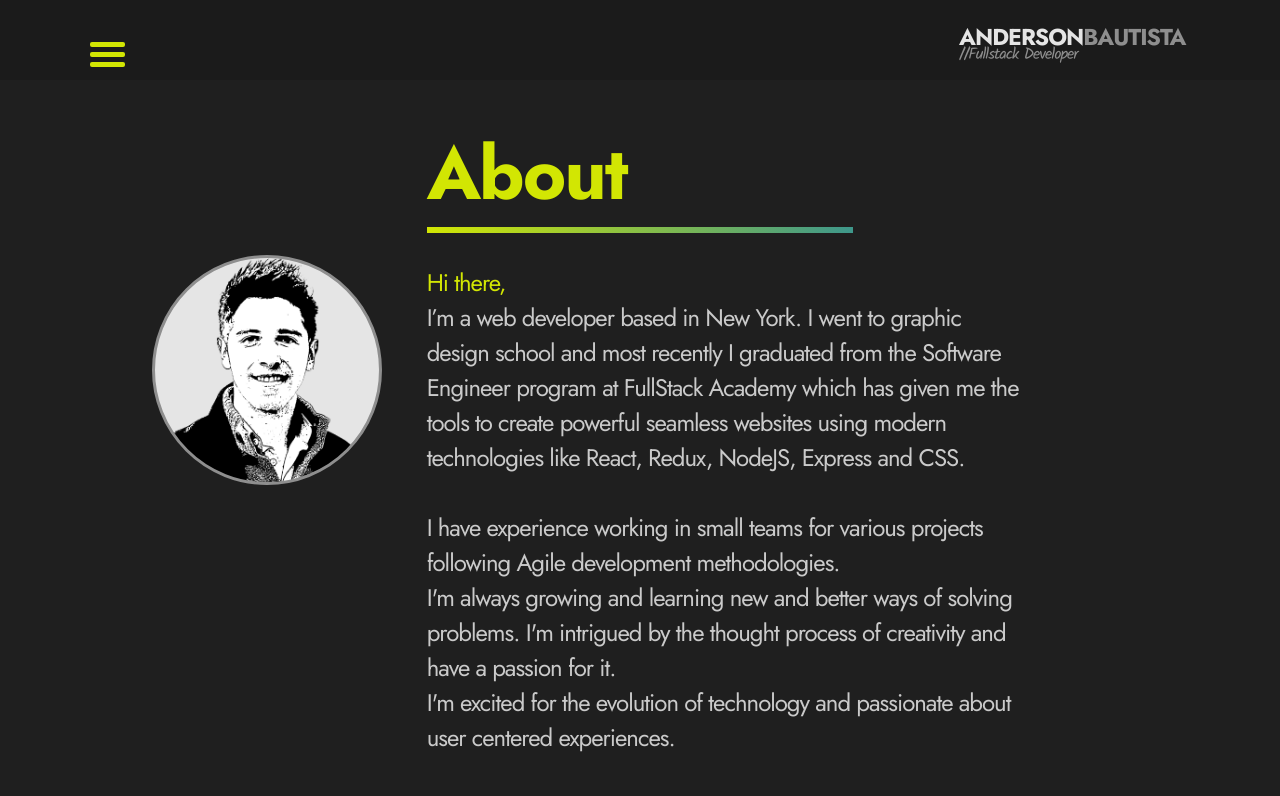
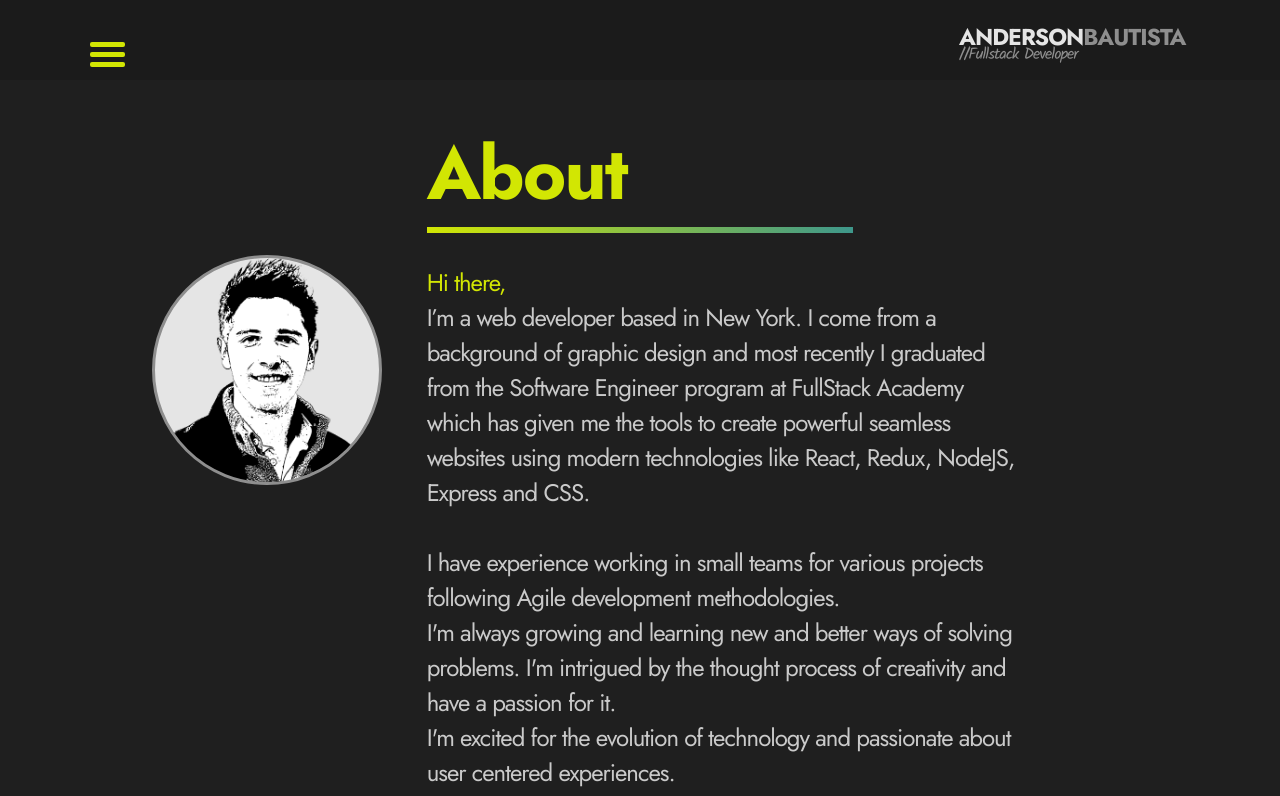
Before and after one commit to AndersBau/portfolio, a React (Create React App) app: page /about in a window 1280 px wide. Shown: the top 796 px of the page. Built offline with nearby package versions, Linux system fonts and the light colour scheme; a web font is replaced by a local one.

Commit message:
text changes

```diff
--- a/src/components/About.js
+++ b/src/components/About.js
@@ -16,8 +16,7 @@ const About = () => {
       <section className="content">
         <p className="content-text">
           <span>Hi there,</span><br />
-          I’m a web developer based in New York. I went to graphic design school
-          and most recently I graduated from the Software Engineer program at FullStack Academy which has given
+          I’m a web developer based in New York. I come from a background of graphic design and most recently I graduated from the Software Engineer program at FullStack Academy which has given
           me the tools to create powerful seamless websites using modern technologies
           like React, Redux, NodeJS, Express and CSS.
           <br />
```
